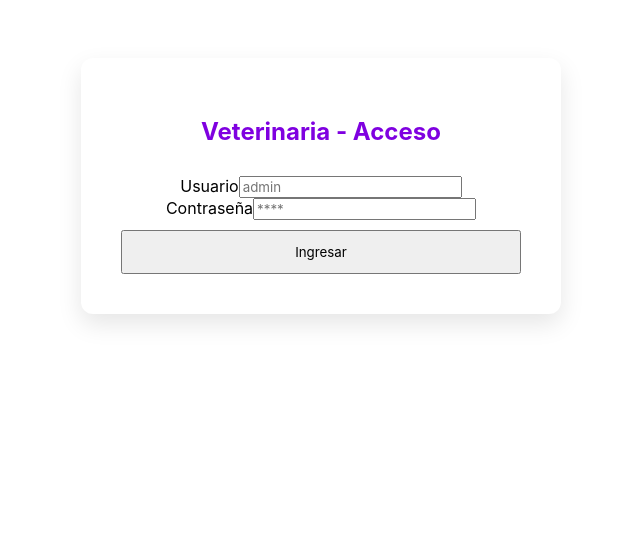
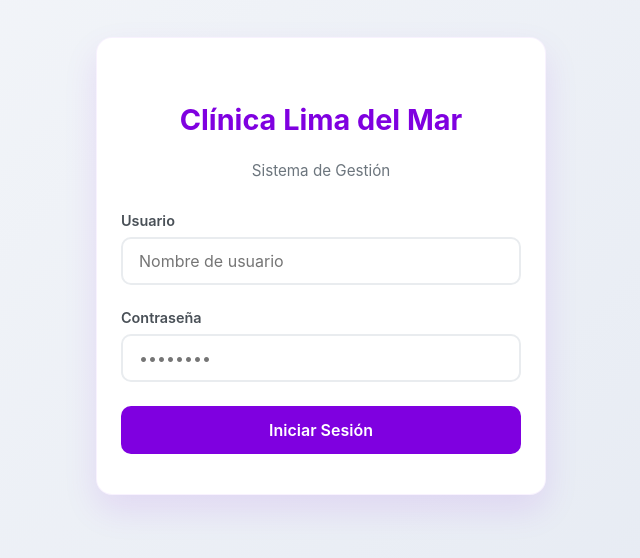
Before and after one commit to fernandoruiz2016/Clinica, an Angular app in the folder frontend/: page /login in a window 1280 px wide. Shown: the part 134-692 px from the top of the page, without its empty margins (319-959 px from the left). Built offline with nearby package versions, Linux system fonts and the light colour scheme.

Commit message:
Login page

```diff
--- a/frontend/src/app/features/login/pages/login/login.css
+++ b/frontend/src/app/features/login/pages/login/login.css
@@ -1,31 +1,145 @@
 .login-container {
-    height: 80vh;
+    min-height: 100vh;
     display: flex;
     justify-content: center;
     align-items: center;
+    background: linear-gradient(135deg, #f5f7fa 0%, #e4e9f2 100%);
+    /* padding: 20px; */
 }
 
 .login-card {
-    background: white;
-    padding: 40px;
-    border-radius: 12px;
-    box-shadow: 0 10px 25px rgba(0,0,0,0.1);
+    background: #ffffff;
+    padding: 2.5rem 1.5rem;
+    border-radius: 16px;
+    box-shadow: 0 15px 35px rgba(127, 0, 224, 0.1);
     width: 100%;
-    max-width: 400px;
-    text-align: center;
+    max-width: 450px;
+    border: 1px solid rgba(127, 0, 224, 0.05);
+    display: flex;
+    flex-direction: column;
+    justify-content: center;
+    align-items: center;
+    box-sizing: border-box;
 }
 
-h2 { color: #7f00e0; margin-bottom: 30px; }
+h2 {
+    color: #7f00e0;
+    font-size: 1.8rem;
+    font-weight: 700;
+    margin-bottom: 0.5rem;
+}
+
+.subtitle {
+    color: #6c757d;
+    margin-bottom: 2rem;
+    font-size: 0.95rem;
+}
+
+form {
+  display: flex;
+  flex-direction: column;
+  justify-content: center;
+  align-items: center;
+  width: 100%;
+}
+
+.form-group {
+    text-align: left;
+    margin-bottom: 1.5rem;
+    width: 100%;
+}
+
+.form-group label {
+    display: block;
+    margin-bottom: 0.5rem;
+    color: #495057;
+    font-weight: 600;
+    font-size: 0.9rem;
+}
+
+.form-group input {
+    width: 100%;
+    box-sizing: border-box;
+    padding: 12px 16px;
+    border: 2px solid #e9ecef;
+    border-radius: 10px;
+    font-size: 1rem;
+    transition: all 0.3s ease;
+    outline: none;
+}
+
+.form-group input:focus {
+    border-color: #7f00e0;
+    box-shadow: 0 0 0 4px rgba(127, 0, 224, 0.1);
+}
 
 .error-msg {
+    background-color: #fff5f5;
     color: #dc3545;
-    font-size: 14px;
-    margin-bottom: 15px;
+    padding: 10px;
+    border-radius: 8px;
+    font-size: 0.85rem;
+    margin-bottom: 1.5rem;
+    border-left: 4px solid #dc3545;
 }
 
-/* Reutilizamos tus estilos de botones */
 .btn-save {
     width: 100%;
-    padding: 12px;
-    margin-top: 10px;
+    padding: 14px;
+    background-color: #7f00e0;
+    color: white;
+    border: none;
+    border-radius: 10px;
+    font-size: 1rem;
+    font-weight: 600;
+    cursor: pointer;
+    transition: transform 0.2s, background-color 0.2s;
+    display: flex;
+    justify-content: center;
+    align-items: center;
+    gap: 10px;
 }
+
+.btn-save:hover:not(:disabled) {
+    background-color: #6600b8;
+    transform: translateY(-1px);
+}
+
+.btn-save:disabled {
+    background-color: #ccc;
+    cursor: not-allowed;
+}
+
+/* Spinner simple para el loading */
+.spinner {
+    width: 18px;
+    height: 18px;
+    border: 2px solid #ffffff;
+    border-bottom-color: transparent;
+    border-radius: 50%;
+    display: inline-block;
+    animation: rotation 1s linear infinite;
+}
+
+@keyframes rotation {
+    0% { transform: rotate(0deg); }
+    100% { transform: rotate(360deg); }
+}
+
+@media (max-width: 480px) {
+    .login-container {
+        padding: 15px; /* Evita que la tarjeta toque los bordes del celular */
+    }
+
+    .login-card {
+        padding: 1.5rem 1rem; /* Menos espacio interno en móviles */
+    }
+
+    h2 {
+        font-size: 1.5rem; /* Texto un poco más pequeño */
+    }
+
+    .form-group input {
+        padding: 10px 12px; /* Inputs menos altos para ahorrar espacio */
+    }
+}
--- a/frontend/src/app/features/login/pages/login/login.html
+++ b/frontend/src/app/features/login/pages/login/login.html
@@ -1,24 +1,34 @@
 <div class="login-container">
     <div class="login-card">
-        <h2>Veterinaria - Acceso</h2>
+        <h2>Clínica Lima del Mar</h2>
+        <p class="subtitle">Sistema de Gestión</p>
 
         <form (ngSubmit)="onLogin()">
             <div class="form-group">
                 <label>Usuario</label>
-                <input type="text" name="usuario" [(ngModel)]="credentials.usuario" placeholder="admin" required />
+                <input type="text" name="usuario" [(ngModel)]="credentials.usuario"
+                       placeholder="Nombre de usuario" required />
             </div>
 
             <div class="form-group">
                 <label>Contraseña</label>
-                <input type="password" name="clave" [(ngModel)]="credentials.clave" placeholder="****" required />
+                <input type="password" name="clave" [(ngModel)]="credentials.clave"
+                       placeholder="••••••••" required />
             </div>
 
             @if (errorMessage) {
-                <p class="error-msg">{{ errorMessage }}</p>
+                <div class="error-msg">
+                    {{ errorMessage }}
+                </div>
             }
 
             <button type="submit" class="btn-save" [disabled]="loading">
-                {{ loading ? 'Cargando...' : 'Ingresar' }}
+                @if (loading) {
+                    <span class="spinner"></span>
+                    <span>Verificando...</span>
+                } @else {
+                    <span>Iniciar Sesión</span>
+                }
             </button>
         </form>
     </div>
```
